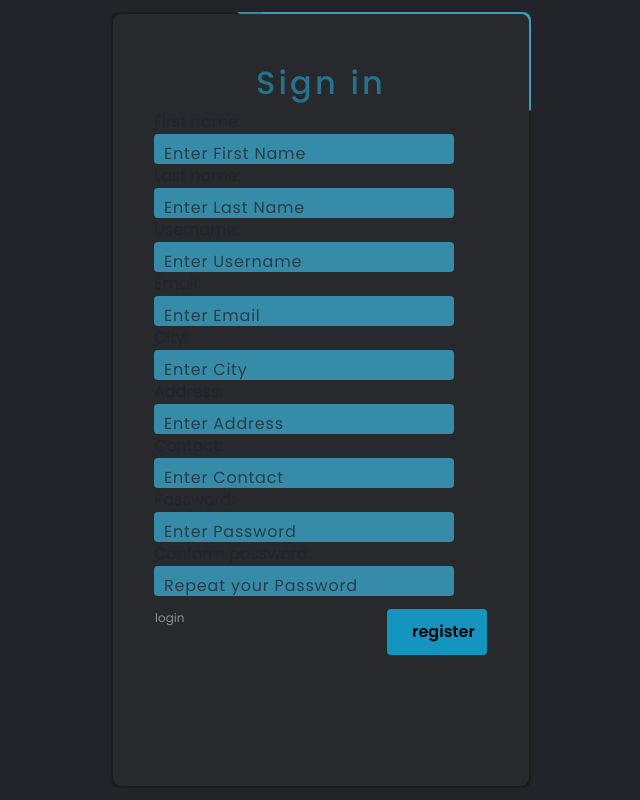
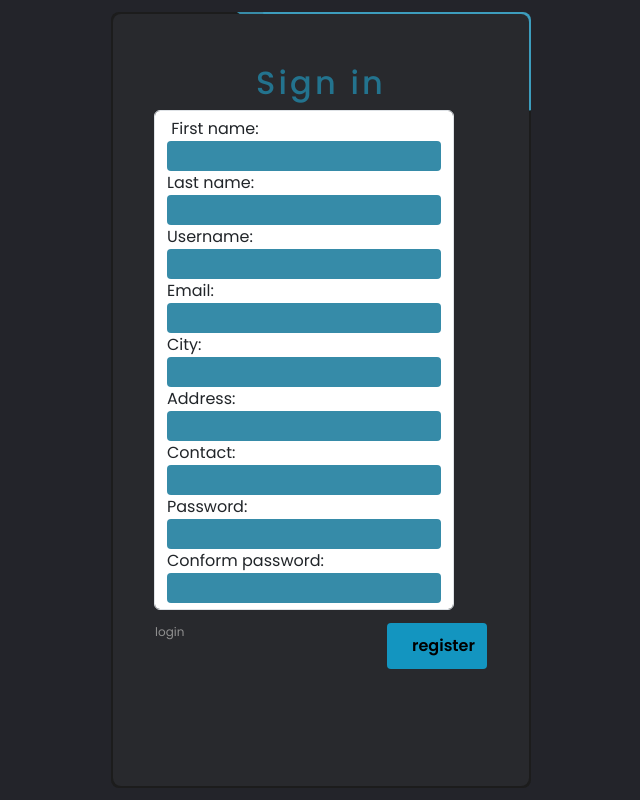
Before and after one commit to ashmi721/student_registrations, a Django app: page /register/ in a window 1280 px wide. Shown: the whole page, without its empty margins (319-959 px from the left). Run offline with Django 4.2, Linux system fonts and the light colour scheme.

Commit message:
sucessfully upload the files also modified the register form

```diff
--- a/studentapp/forms.py
+++ b/studentapp/forms.py
@@ -3,20 +3,20 @@ from django.contrib.auth.models import User
 
 class UserRegistrationForm(forms.Form):
     first_name = forms.CharField(max_length=100, widget=forms.TextInput(
-        attrs={"class": "form-control", "placeholder": "Enter First Name"}))
+        attrs={"class": "form-control", "placeholder":""}))
     last_name = forms.CharField(max_length=100, widget=forms.TextInput(
-        attrs={"class": "form-control", "placeholder": "Enter Last Name"}))
+        attrs={"class": "form-control", "placeholder": ""}))
     username = forms.CharField(max_length=100, widget=forms.TextInput(
-        attrs={"class": "form-control", "placeholder": "Enter Username"}))
+        attrs={"class": "form-control", "placeholder": ""}))
     email = forms.EmailField(widget=forms.EmailInput(
-        attrs={"class": "form-control", "placeholder": "Enter Email"}))
+        attrs={"class": "form-control", "placeholder": ""}))
     city = forms.CharField(max_length=100, widget=forms.TextInput(
-        attrs={"class": "form-control", "placeholder": "Enter City"}))
+        attrs={"class": "form-control", "placeholder": ""}))
     address = forms.CharField(max_length=100, widget=forms.TextInput(
-        attrs={"class": "form-control", "placeholder": "Enter Address"}))
+        attrs={"class": "form-control", "placeholder": ""}))
     contact = forms.CharField(max_length=100, widget=forms.TextInput(
-        attrs={"class": "form-control", "placeholder": "Enter Contact"}))
+        attrs={"class": "form-control", "placeholder": ""}))
     password = forms.CharField(max_length=100, widget=forms.PasswordInput(
-        attrs={"class": "form-control", "placeholder": "Enter Password"}))
+        attrs={"class": "form-control", "placeholder": ""}))
     conform_password = forms.CharField(max_length=100, widget=forms.PasswordInput(
-        attrs={"class": "form-control", "placeholder": "Repeat your Password"}))
+        attrs={"class": "form-control", "placeholder": ""}))
--- a/studentapp/templates/studentapp/base.html
+++ b/studentapp/templates/studentapp/base.html
@@ -18,6 +18,26 @@ href="https://cdnjs.cloudflare.com/ajax/libs/font-awesome/4.7.0/css/font-awesome
     </head>
 <body>
     {% block content %}
+    <nav class="navbar navbar-expand-lg navbar-light bg-light">
+        <div class="collapse navbar-collapse" id="navbarNav">
+        <ul class="navbar-nav">
+            <li class="nav-item active">
+                {% comment %} {% if request.user.is_authenticated %} {% endcomment %}
+              <a class="nav-link border rounded py-1 px-3 nav-link d-flex align-items-center" href="{% url 'logout_page' %}">Sign out
+              <i class="fa fa-sign-out"></i>
+            </a>
+        </li>
+    </ul>
+
+      <span style="padding:10px">
+        <div class="alert alert-danger" role="alert">
+         welcome, {{ request.session.name }}
+
+        </div>
+      </span>
+      {% comment %} {% endif %} {% endcomment %}
+    </div>
+</nav>
     {% endblock %}
 </body>
 </html>
--- /dev/null
+++ b/studentapp/templates/studentapp/index.html
@@ -0,0 +1,6 @@
+{% extends "studentapp/base.html" %}
+{% block content %}
+
+<h2 style="color:red"> Hello world</h2>
+
+{% endblock %}
--- a/studentapp/templates/studentapp/register.html
+++ b/studentapp/templates/studentapp/register.html
@@ -13,9 +13,11 @@
             {% endif %}
             <div class="inputBox" style=" margin: 1px;">
                 {% csrf_token %}
+                <div class="form-control">
+                <label for="id_first_name"><i class="bi bi-person-fill"></i></label>
                 {{ form }}
             </div>
-
+          </div>
             <div class="links">
                 <a href="{% url 'login_page' %}">login</a>
                 <input type="submit" value="register">
--- a/studentapp/urls.py
+++ b/studentapp/urls.py
@@ -1,9 +1,10 @@
 from django.urls import path
-from studentapp.views import home,user_register,user_login,user_profile
+from studentapp.views import home,user_register,user_login,user_profile,user_logout
 urlpatterns = [
     path("", home),
     path("register/",user_register,name='register_page'),
     path("login/",user_login,name="login_page"),
     path("profile/",user_profile,name="profile_page"),
+    path("logout/",user_logout,name="logout_page"),
 
 ]
--- a/studentapp/views.py
+++ b/studentapp/views.py
@@ -8,8 +8,8 @@ from django.contrib.auth.decorators import login_required
 from .helper import save_file
 # Create your views here.
 def home(request):
-    return HttpResponse("hello world")
-
+    # return HttpResponse("hello world")
+     return render(request,"studentapp/index.html",)
 def user_register(request):
     form = UserRegistrationForm()
     print(form)
@@ -117,3 +117,7 @@ def user_profile(request):
         profile.save()
         return redirect("/profile")
     return render(request,"studentapp/profile.html",{'profile':profile})
+
+def user_logout(request):
+    logout(request)
+    return redirect("/login")
```
Also changed, not shown: studentapp/templates/studentapp/profile.html (+17 -5 lines).
